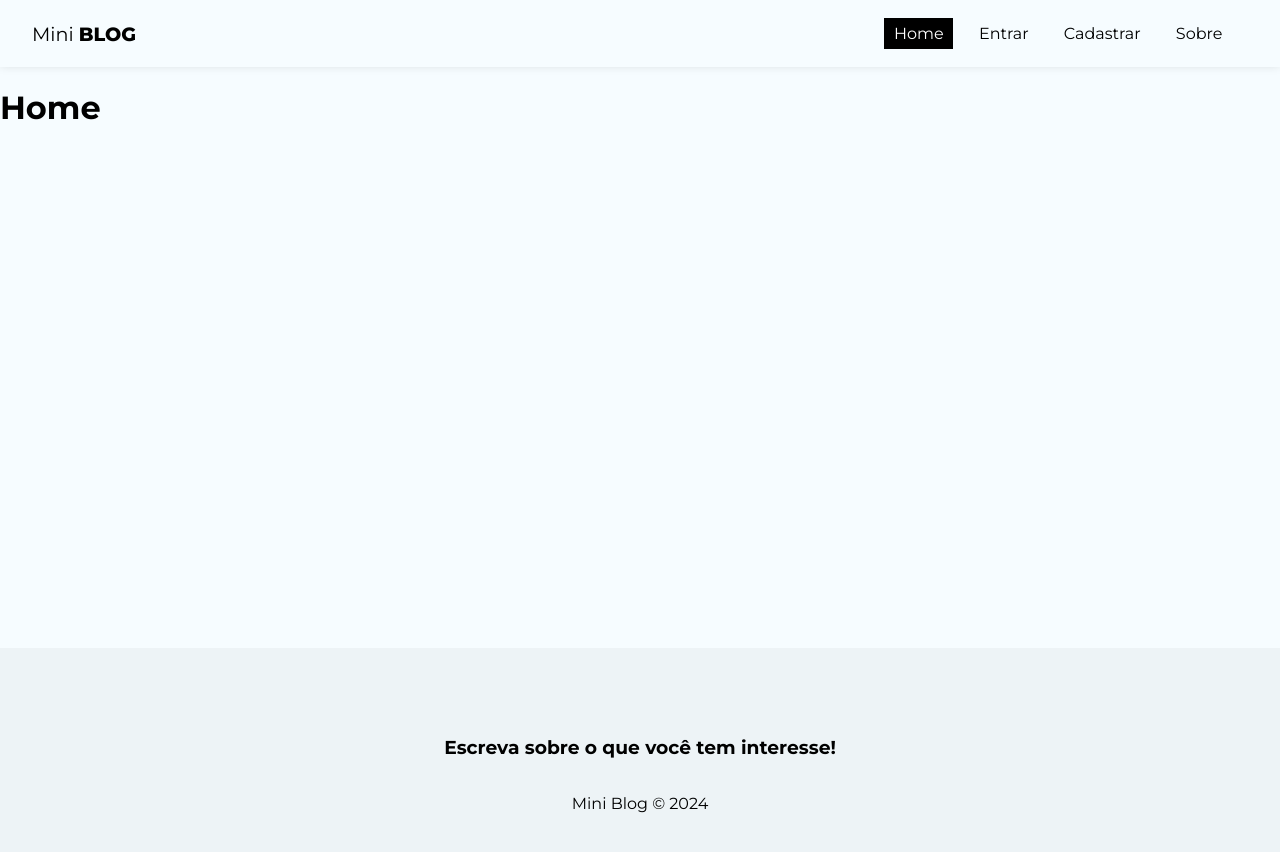
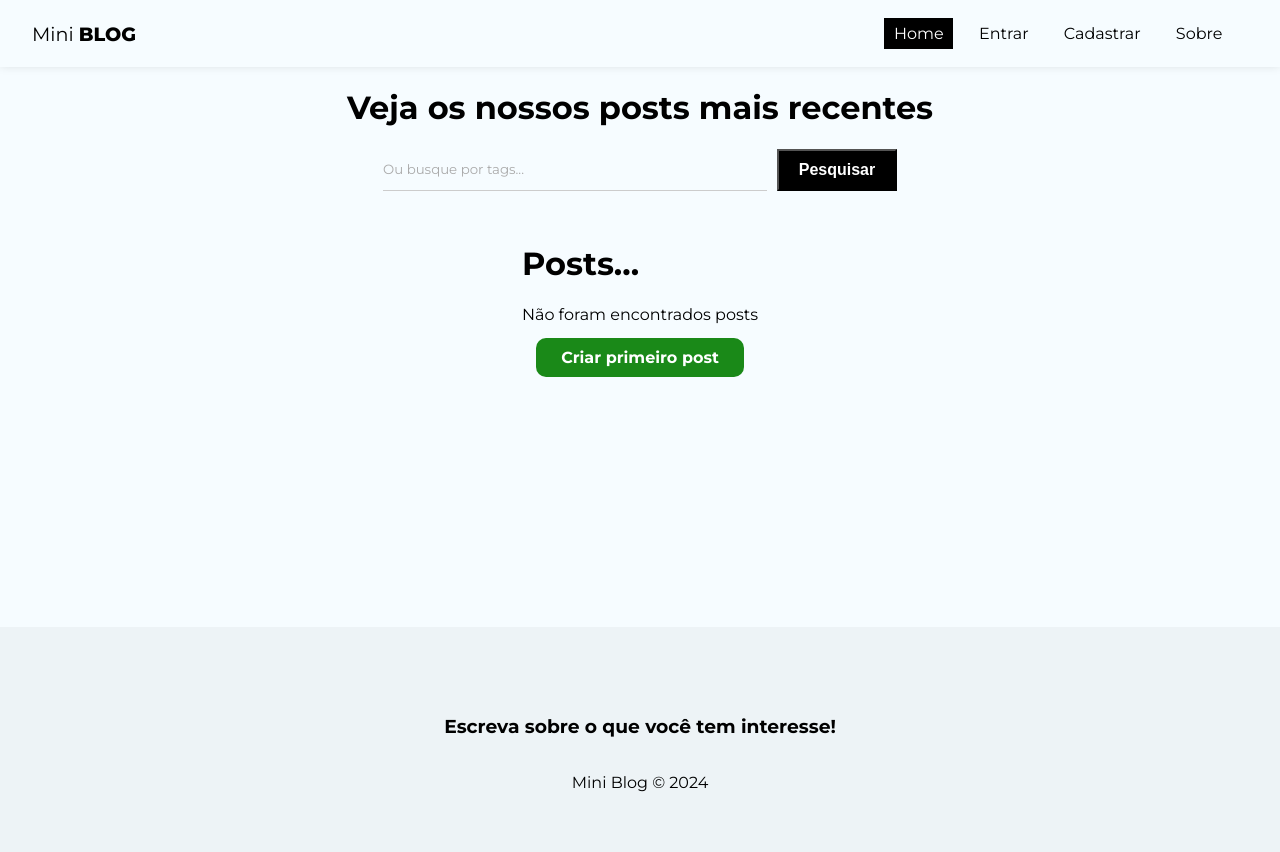
Before and after one commit to alexandrerogeriosn93/project-react-miniblog, a React (Vite) app: page / in a window 1280 px wide. Shown: the top 852 px of the page. Built offline with nearby package versions, Linux system fonts and the light colour scheme; no server answers.

Commit message:
feat: add component Home layout jsx and styles css

```diff
--- a/src/pages/Home/Home.jsx
+++ b/src/pages/Home/Home.jsx
@@ -1,9 +1,40 @@
+import { useState } from "react";
+import { Link, useNavigate } from "react-router-dom";
+
 import styles from "./Home.module.css";
 
 const Home = () => {
+  const [query, setQuery] = useState("");
+  const [posts] = useState([]);
+
+  const handleSubmit = (e) => {
+    e.preventDefault();
+  };
+
   return (
-    <div>
-      <h1>Home</h1>
+    <div className={styles.home}>
+      <h1>Veja os nossos posts mais recentes</h1>
+      <form onSubmit={handleSubmit} className={styles.search_form}>
+        <input
+          type="text"
+          name="query"
+          id="query"
+          placeholder="Ou busque por tags..."
+          onChange={(e) => setQuery(e.target.value)}
+        />
+        <button className="btn btn-dark">Pesquisar</button>
+      </form>
+      <div>
+        <h1>Posts...</h1>
+        {posts && posts.length === 0 && (
+          <div className={styles.noposts}>
+            <p>Não foram encontrados posts</p>
+            <Link to="/posts/create" className="btn">
+              Criar primeiro post
+            </Link>
+          </div>
+        )}
+      </div>
     </div>
   );
 };
--- a/src/pages/Home/Home.module.css
+++ b/src/pages/Home/Home.module.css
@@ -0,0 +1,31 @@
+.home {
+  display: flex;
+  flex-direction: column;
+  align-items: center;
+  justify-content: center;
+}
+
+.search_form {
+  max-width: 100%;
+  width: 60%;
+  display: flex;
+  justify-content: center;
+  margin-bottom: 2em;
+}
+
+.search_form input {
+  margin-right: 10px;
+  width: 50%;
+}
+
+.noposts {
+  text-align: center;
+}
+
+.noposts p {
+  margin-bottom: 1.5em;
+}
+
+.noposts a {
+  padding: 10px 25px;
+}
```
